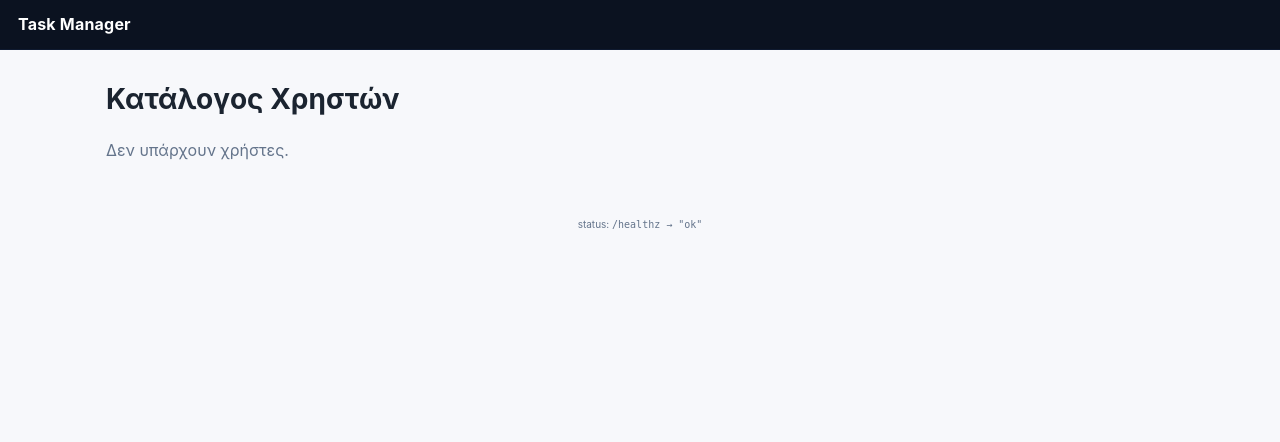
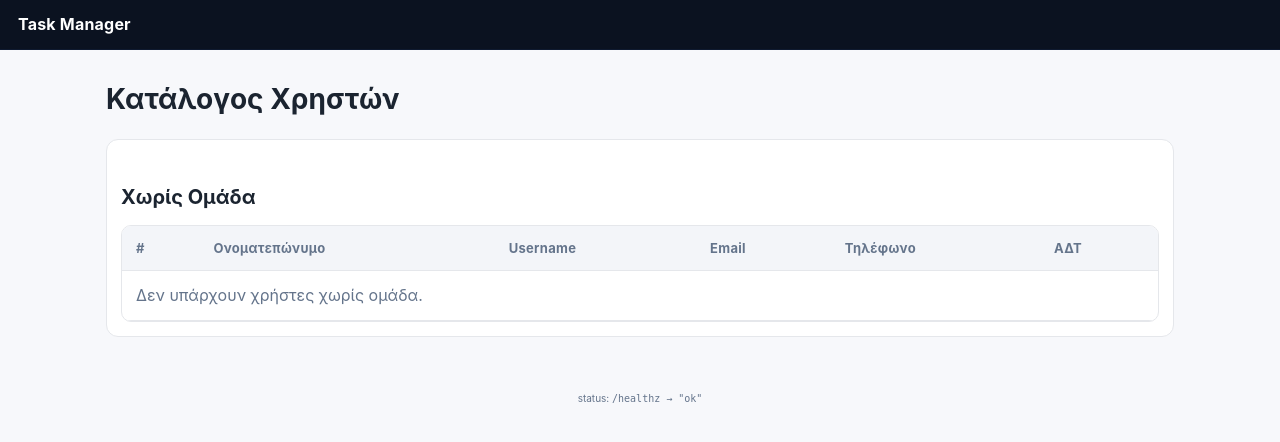
Before and after one commit to mariaarampatzaki8-hub/task-manager, a Flask app: page /directory in a window 1280 px wide. Shown: the top 442 px of the page. Run offline with Flask 3, Linux system fonts and the light colour scheme; a user stored in the database is signed in; parts of the project's set-up code (start-up, migrations or seed data) failed here and were passed over.

Commit message:
Update directory.html

```diff
--- a/task_manager_linked/templates/directory.html
+++ b/task_manager_linked/templates/directory.html
@@ -2,44 +2,71 @@
 {% block content %}
 <h1>Κατάλογος Χρηστών</h1>
 
-{% if users and users|length %}
+{% for t in teams %}
+  <section class="team-card">
+    <h2>{{ t.name }}{% if t.leader_id %} · <small>Leader: {{ users_by_team[t.id]|selectattr('id','equalto',t.leader_id)|map(attribute='name')|list|first or '—' }}</small>{% endif %}</h2>
+
     <table class="table">
       <thead>
         <tr>
+          <th>#</th>
           <th>Ονοματεπώνυμο</th>
           <th>Username</th>
-        <th>Ομάδα</th>
           <th>Email</th>
           <th>Τηλέφωνο</th>
           <th>ΑΔΤ</th>
-        <th>Χρώμα</th>
         </tr>
       </thead>
       <tbody>
-      {% for u in users %}
+        {% set members = users_by_team.get(t.id, []) %}
+        {% if members %}
+          {% for u in members %}
           <tr>
-        <td>{{ u.name or '—' }}</td>
+            <td>{{ u.id }}</td>
+            <td><strong>{{ u.name or '—' }}</strong></td>
             <td>{{ u.username }}</td>
-        <td>{{ teams_map.get(u.team_id, '—') }}</td>
             <td>{{ u.email or '—' }}</td>
             <td>{{ u.phone or '—' }}</td>
             <td>{{ u.id_card or '—' }}</td>
-        <td>
-          {% set c = u.color or '#3273dc' %}
-          <span title="{{ c }}" style="display:inline-block;width:18px;height:18px;border-radius:4px;border:1px solid #ddd;vertical-align:middle;background:{{ c }}"></span>
-          <small style="margin-left:6px;">{{ c }}</small>
-        </td>
           </tr>
           {% endfor %}
+        {% else %}
+          <tr><td colspan="6" class="muted">(Χωρίς μέλη)</td></tr>
+        {% endif %}
       </tbody>
     </table>
+  </section>
+{% endfor %}
+
+<section class="team-card">
+  <h2>Χωρίς Ομάδα</h2>
+  <table class="table">
+    <thead>
+      <tr>
+        <th>#</th>
+        <th>Ονοματεπώνυμο</th>
+        <th>Username</th>
+        <th>Email</th>
+        <th>Τηλέφωνο</th>
+        <th>ΑΔΤ</th>
+      </tr>
+    </thead>
+    <tbody>
+      {% if no_team %}
+        {% for u in no_team %}
+        <tr>
+          <td>{{ u.id }}</td>
+          <td><strong>{{ u.name or '—' }}</strong></td>
+          <td>{{ u.username }}</td>
+          <td>{{ u.email or '—' }}</td>
+          <td>{{ u.phone or '—' }}</td>
+          <td>{{ u.id_card or '—' }}</td>
+        </tr>
+        {% endfor %}
       {% else %}
-  <p class="muted">Δεν υπάρχουν χρήστες.</p>
+        <tr><td colspan="6" class="muted">Δεν υπάρχουν χρήστες χωρίς ομάδα.</td></tr>
       {% endif %}
-
-{% if user.is_admin %}
-  <p style="margin-top:16px">
-    <a href="{{ url_for('admin_teams') }}">Διαχείριση Ομάδων</a>
-  </p>
-{% endif %}
+    </tbody>
+  </table>
+</section>
 {% endblock %}
```
Lines whose indentation alone changed are shown as unchanged.
